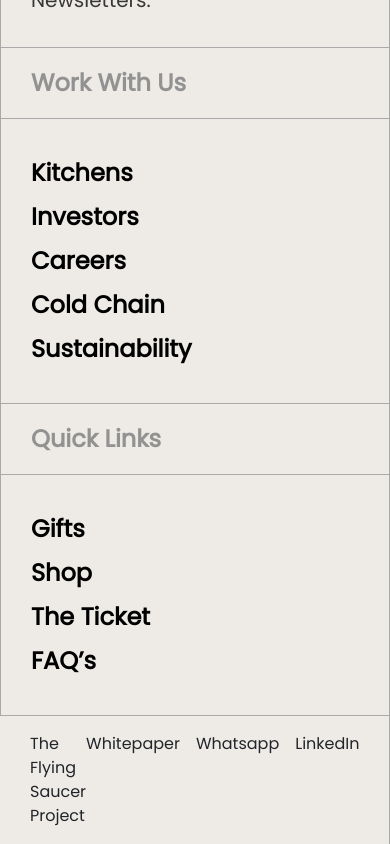
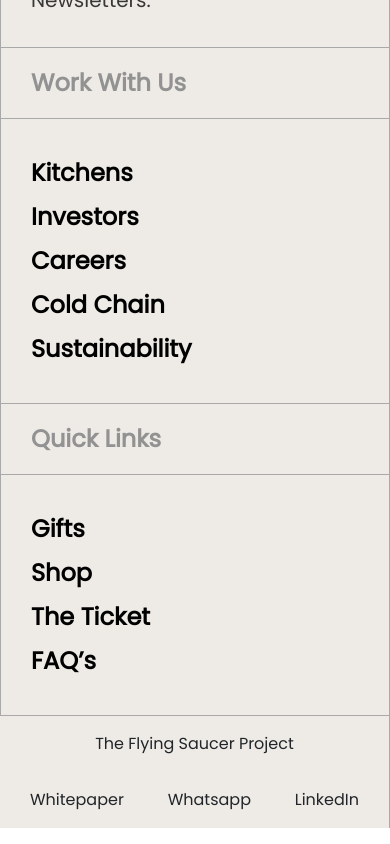
Before and after one commit to storebox1ca/flyingsaucer-frontend, a React (Create React App) app: page / in a window 390 px wide. Shown: the part 609-1453 px from the top of the page. Built offline with nearby package versions, Linux system fonts and the light colour scheme.

Commit message:
footer fixes

```diff
--- a/src/components/partials/Theme.js
+++ b/src/components/partials/Theme.js
@@ -303,12 +303,18 @@
                 </FooterCol>
             </div>
             <div className="minDiv-text">
-                <div className="d-flex justify-content-between">
-                    <div className="py-3">The Flying Saucer Project</div>
-                    <div className="d-flex justify-content-between">
-                        <div className="py-3">Whitepaper</div>
-                        <div className="p-3">Whatsapp</div>
-                        <div className="py-3">LinkedIn</div>
+                <div className="d-block d-md-flex justify=content-center justify-md-content-between align-items-center w-100">
+                    <div className="d-block d-md-inline-block w-100 py-3">
+                        <div className="d-flex justify-content-center justify-content-md-start w-100">
+                            <div>The Flying Saucer Project</div>
+                        </div>
+                    </div>
+                    <div className="d-block d-md-inline-block">
+                        <div className="d-flex justify-content-between">
+                            <div className="py-3">Whitepaper</div>
+                            <div className="p-3">Whatsapp</div>
+                            <div className="py-3">LinkedIn</div>
+                        </div>
                     </div>
                 </div>
             </div>
```
Also changed, not shown: 1 other file (tests, documents, lock files or other folders).
